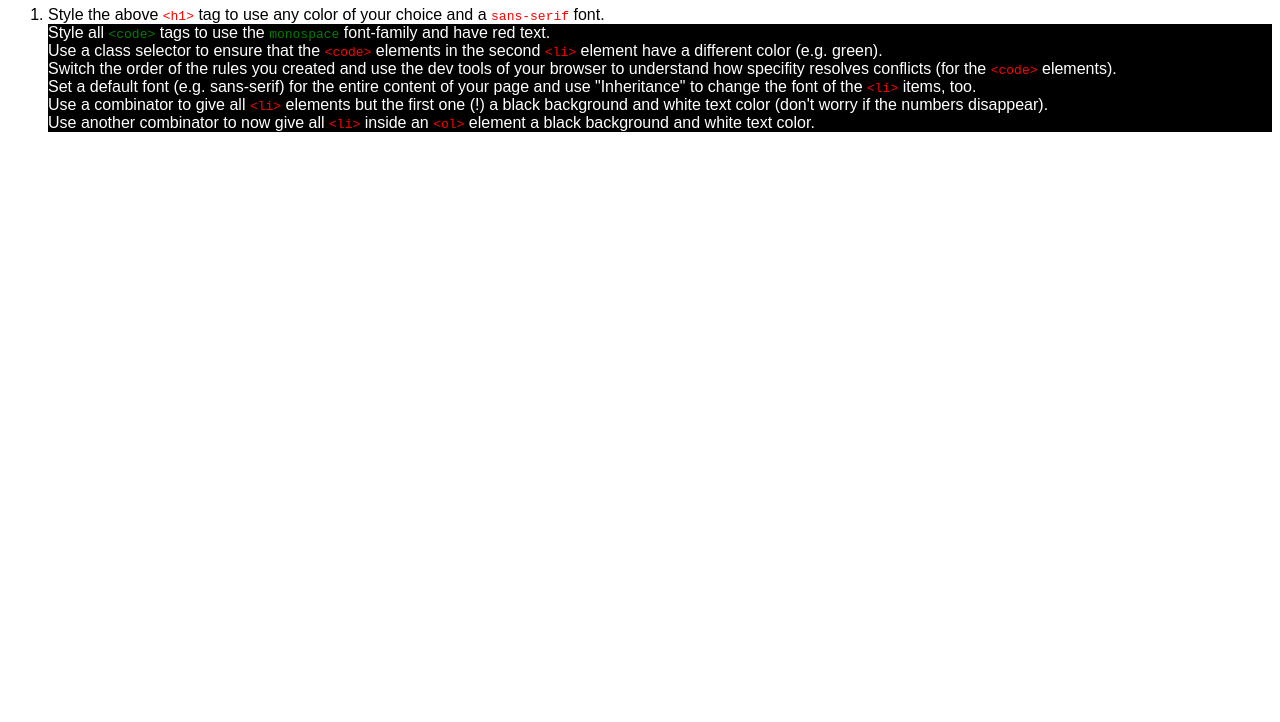
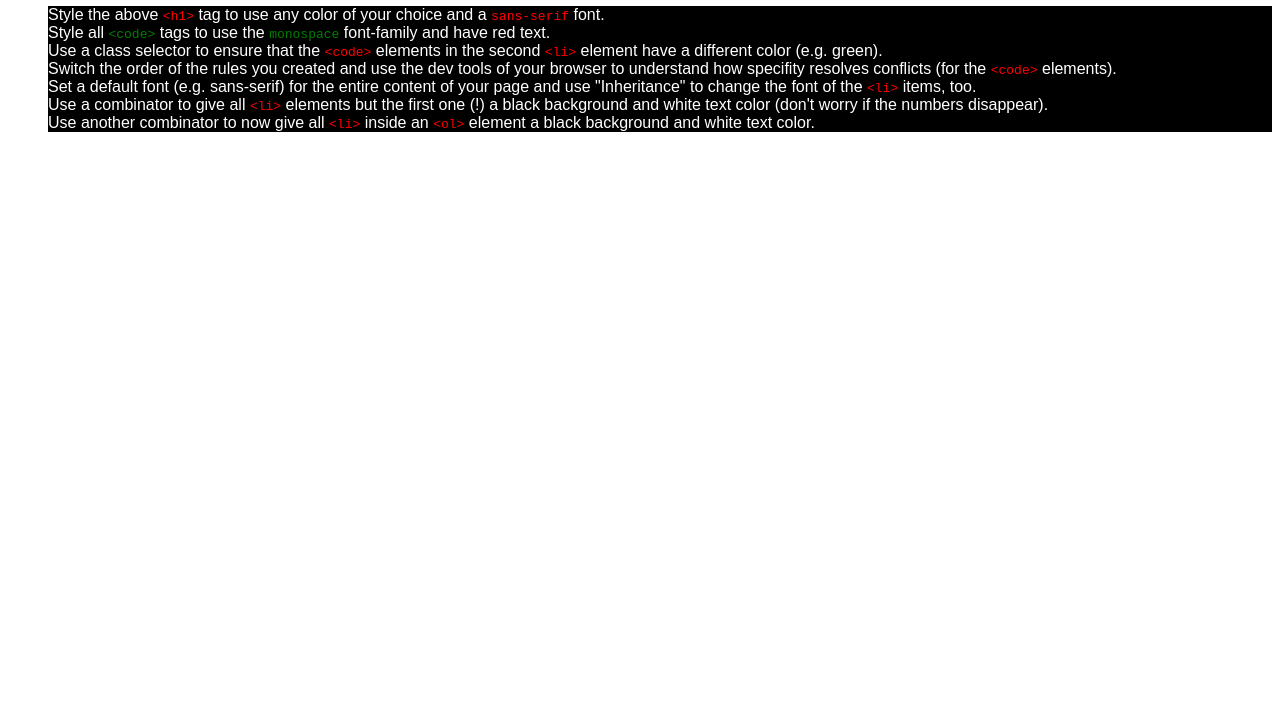
Before and after one commit to luiseufrasio/css, a plain HTML site: page task-01/index.html in a window 1280 px wide. Shown: the part 78-800 px from the top of the page. Drawn offline with Linux system fonts and the light colour scheme.

Commit message:
<li> inside an <ol> a black bg & white txt color.

```diff
--- a/task-01/main.css
+++ b/task-01/main.css
@@ -24,3 +24,8 @@ li + li {
     color: white;
     background: black;
 }
+
+ol > li {
+    color: white;
+    background: black;
+}
```
Also changed, not shown: task-01/instructions.txt.
